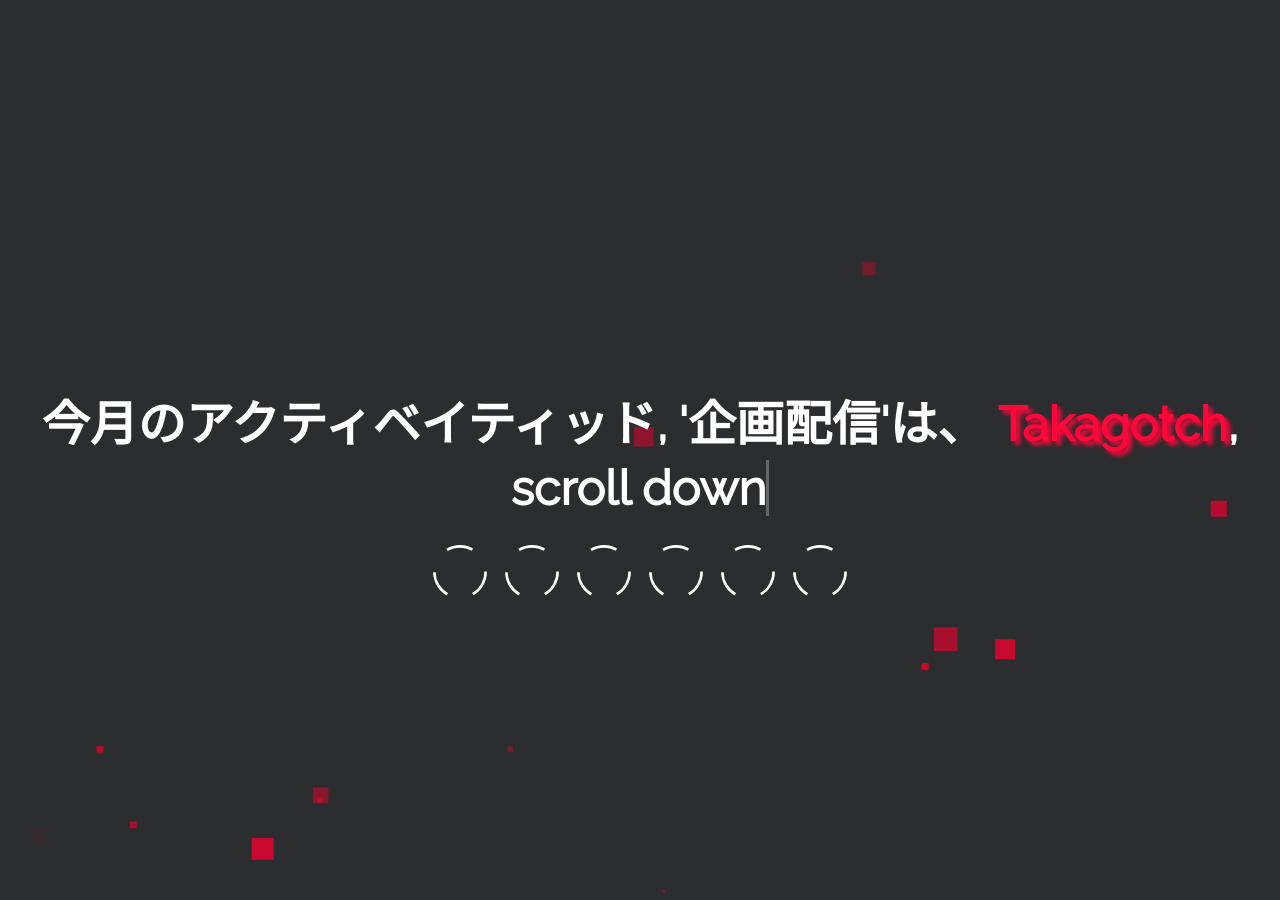
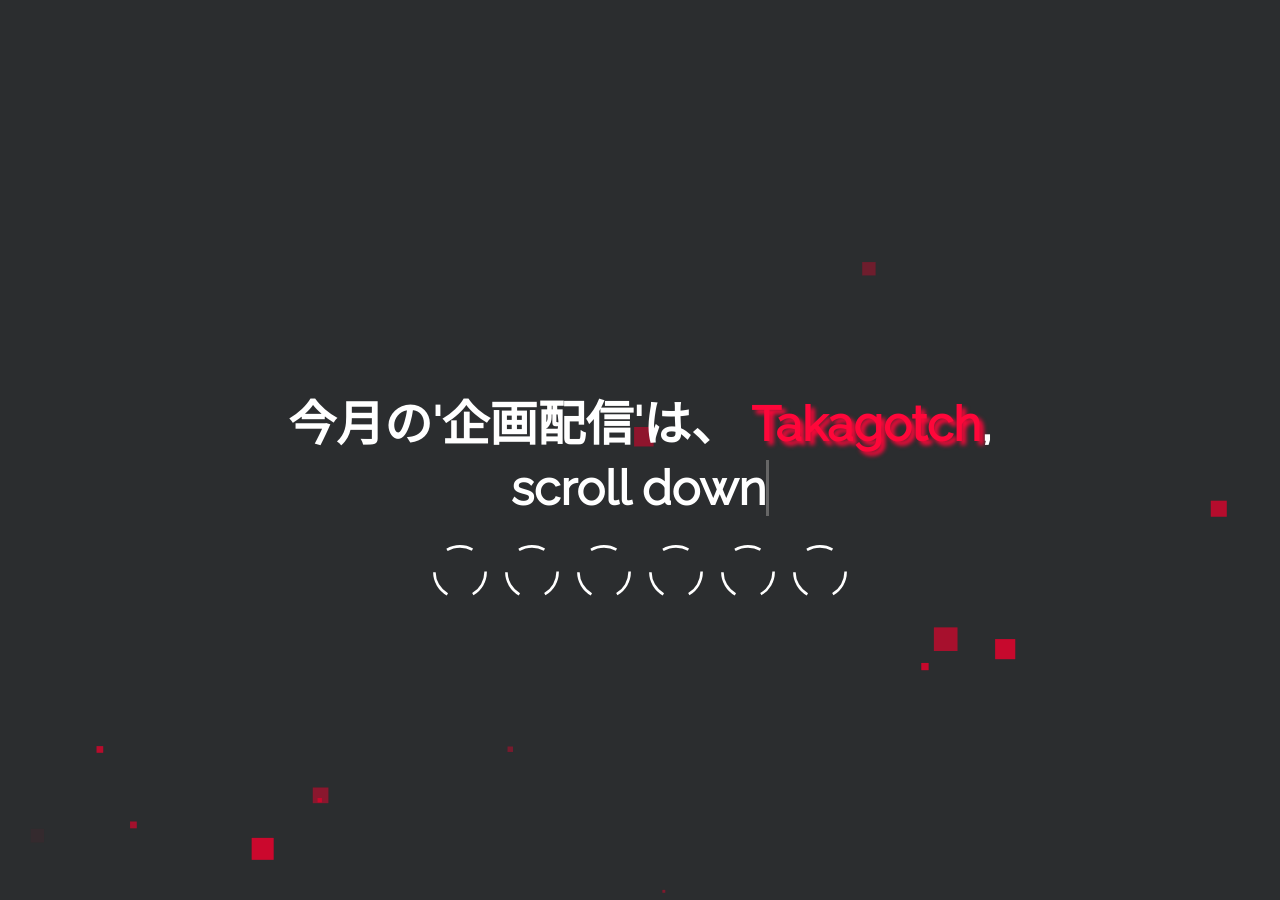
Before and after one commit to takagotch/o2830, a Jekyll site: the page built from index.html, in a window 1280 px wide and 900 px high. Built offline with Jekyll 4.4.1, drawn with Linux system fonts in a browser that asks for light colours.

Commit message:
Update landing-page.html

```diff
--- a/_includes/landing-page.html
+++ b/_includes/landing-page.html
@@ -1,6 +1,6 @@
 <div id="landing">
   <div class="landing-title">
-    <h1>今月のアクティベイティッド, &#39;企画配信&#39;は、
+    <h1>今月の&#39;企画配信&#39;は、
       <span class="highlight-title">{{site.username}}</span>,
     </h1>
     <h1>
```
